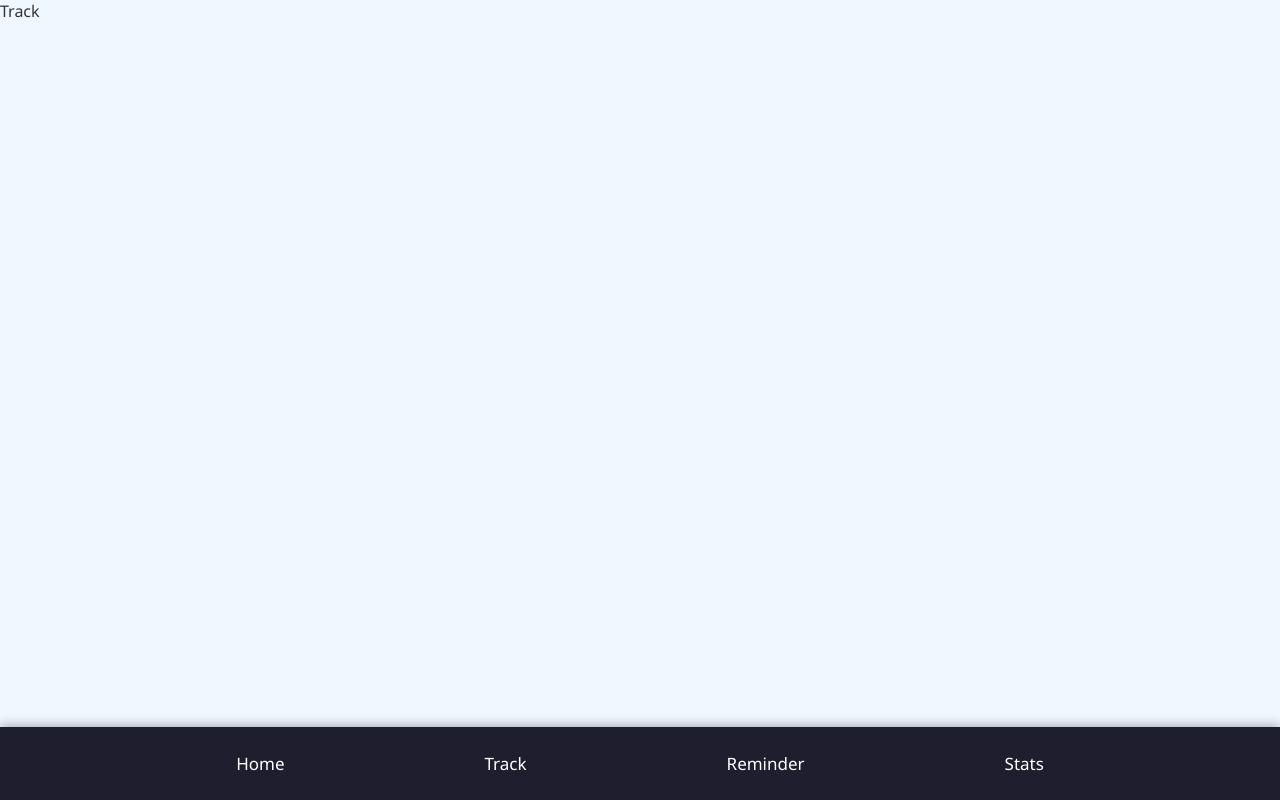
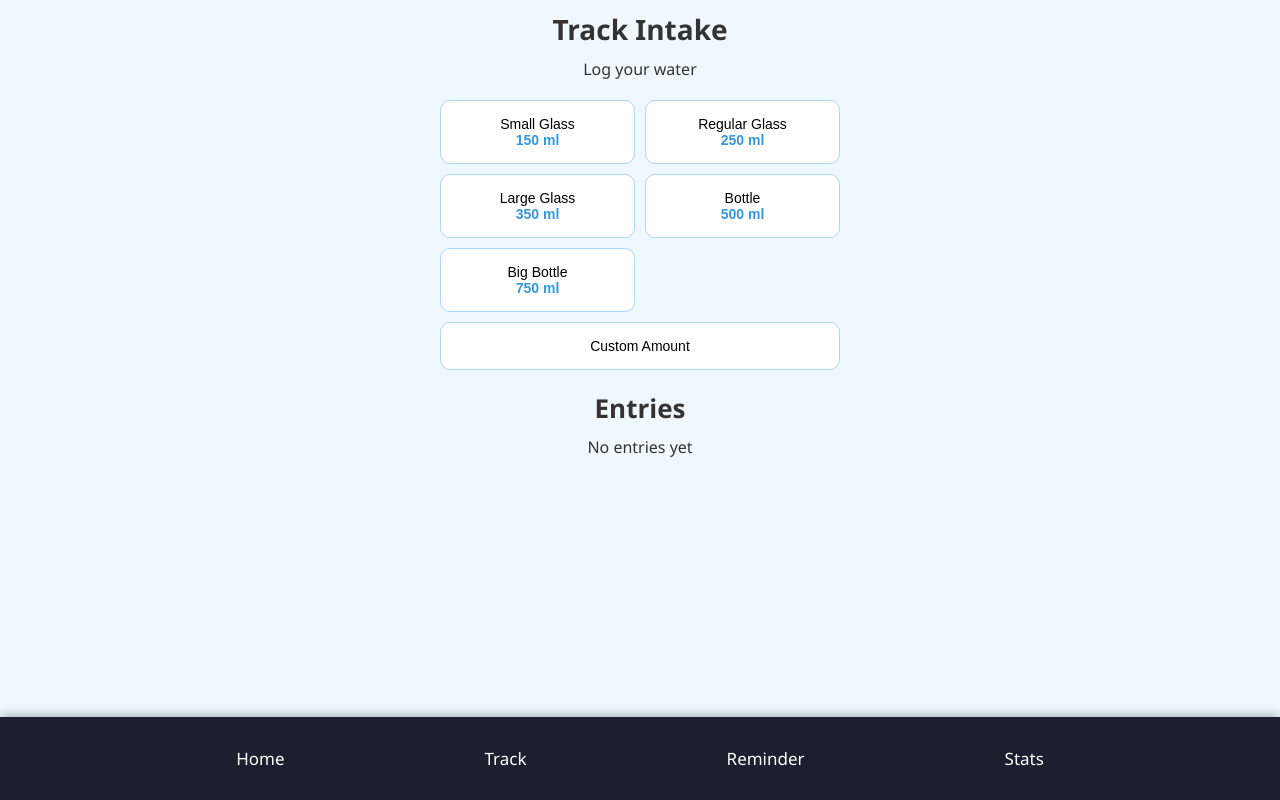
Before and after one commit to bhavay009/hydration-Tracker-project-, a React (Vite) app in the folder hydration-tracker/: page /track in a window 1280 px wide. Built offline with nearby package versions, Linux system fonts and the light colour scheme.

Commit message:
track page

```diff
--- /dev/null
+++ b/hydration-tracker/src/pages/Track.css
@@ -0,0 +1,49 @@
+h1, h2 {
+  margin: 10px 0;
+  text-align: center;
+  color: #333;
+}
+
+p {
+  margin: 5px 0 15px;
+  text-align: center;
+  color: #333;
+}
+
+
+.buttons {
+  display: grid;
+  grid-template-columns: 1fr 1fr;
+  gap: 10px;
+  max-width: 400px;
+  margin: 20px auto;
+}
+
+.buttons button {
+  background: white;
+  border: 1px solid #ADD6F9;
+  border-radius: 10px;
+  padding: 15px;
+  font-size: 14px;
+  cursor: pointer;
+}
+
+.buttons span {
+  color: #3498DB;
+  font-weight: bold;
+}
+
+.full {
+  grid-column: span 2;
+}
+
+ul {
+  list-style: none;
+  padding: 0;
+}
+
+li {
+  padding: 5px 0;
+  font-size: 14px;
+  text-align: center;
+}
--- a/hydration-tracker/src/pages/Track.jsx
+++ b/hydration-tracker/src/pages/Track.jsx
@@ -1,9 +1,40 @@
-import React from 'react'
+import React, { useState } from 'react';
+import './Track.css';
 
 function Track() {
+  const [list, setList] = useState([]);
+
+  const add = (ml) => {
+    const time = new Date().toLocaleTimeString([], { hour: '2-digit', minute: '2-digit' });
+    setList([{ id: Date.now(), ml, time }, ...list]);
+  };
+
   return (
-    <div>Track</div>
-  )
+    <div>
+      <>
+        <h1>Track Intake</h1>
+        <p>Log your water</p>
+        <div className="buttons">
+          <button onClick={() => add(150)}>Small Glass<br /><span>150 ml</span></button>
+          <button onClick={() => add(250)}>Regular Glass<br /><span>250 ml</span></button>
+          <button onClick={() => add(350)}>Large Glass<br /><span>350 ml</span></button>
+          <button onClick={() => add(500)}>Bottle<br /><span>500 ml</span></button>
+          <button onClick={() => add(750)}>Big Bottle<br /><span>750 ml</span></button>
+          <button className="full">Custom Amount</button>
+        </div>
+        <h2>Entries</h2>
+        {list.length === 0 ? (
+          <p>No entries yet</p>
+        ) : (
+          <ul>
+            {list.map((item) => (
+              <li key={item.id}>{item.ml} ml at {item.time}</li>
+            ))}
+          </ul>
+        )}
+      </>
+    </div>
+  );
 }
 
-export default Track
+export default Track;
```
